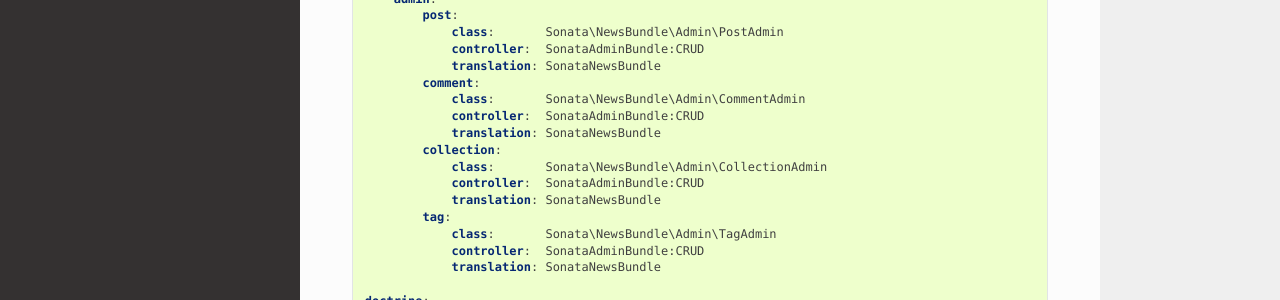
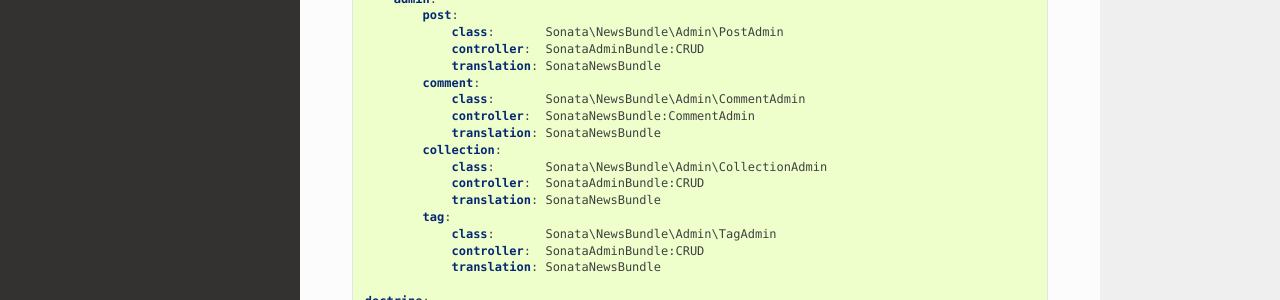
Before and after one commit to sonata-project/SonataNewsBundle, a Sphinx documentation site: the page built from Resources/doc/reference/advanced_configuration.rst, in a window 1280 px wide and 1282 px high. Shown: the part 619-919 px from the top of the window. Built offline with Sphinx 7.4.7 and the Read the Docs theme 2.0.0, drawn with Linux system fonts in a browser that asks for light colours.

Commit message:
Update advanced_configuration.rst
The comment controller was changed: https://github.com/sonata-project/SonataNewsBundle/commit/ebbdc7cca72da0b0de98c43655a641b0a4afda78

```diff
--- a/Resources/doc/reference/advanced_configuration.rst
+++ b/Resources/doc/reference/advanced_configuration.rst
@@ -37,7 +37,7 @@
                 translation: SonataNewsBundle
             comment:
                 class:       Sonata\NewsBundle\Admin\CommentAdmin
-                controller:  SonataAdminBundle:CRUD
+                controller:  SonataNewsBundle:CommentAdmin
                 translation: SonataNewsBundle
             collection:
                 class:       Sonata\NewsBundle\Admin\CollectionAdmin
```
